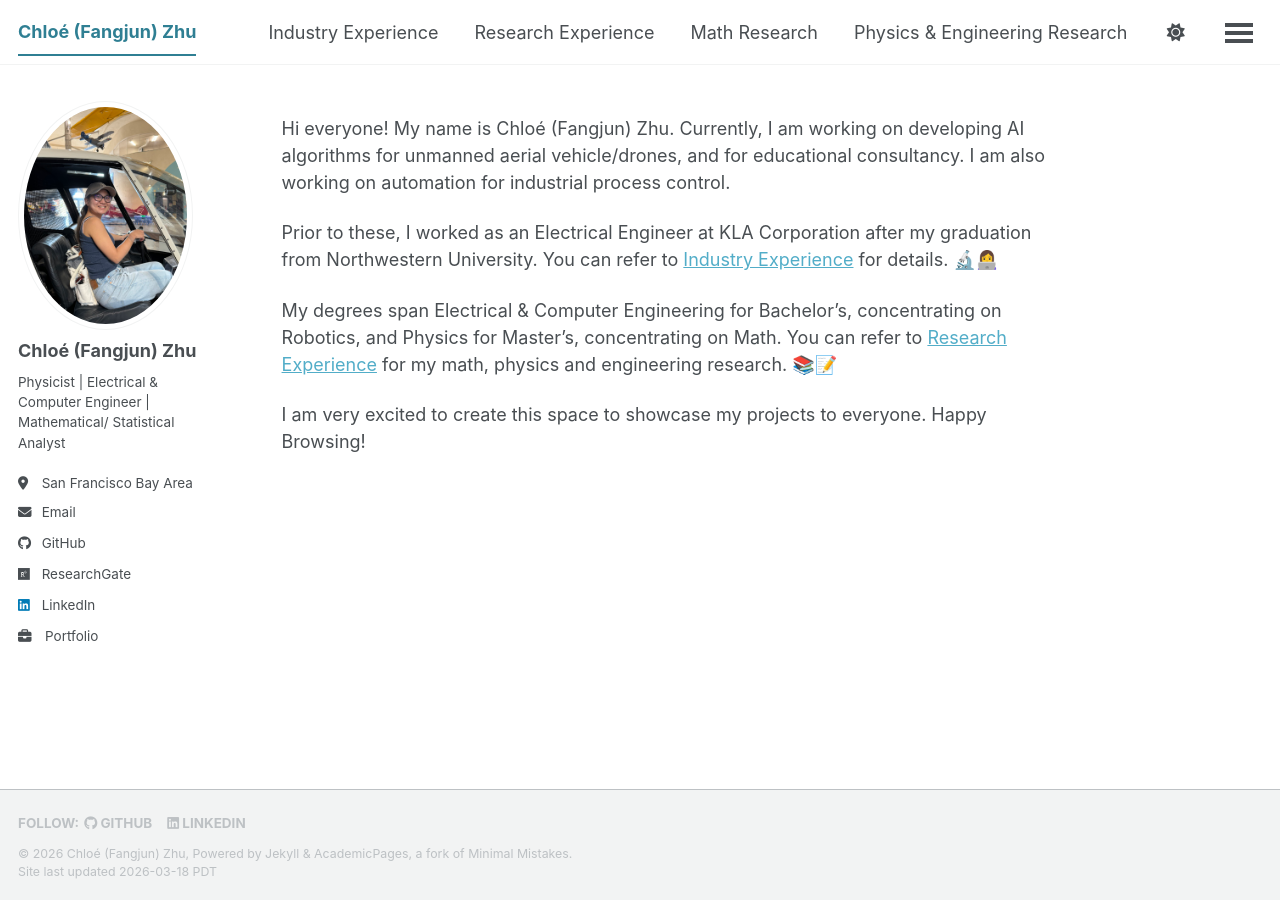
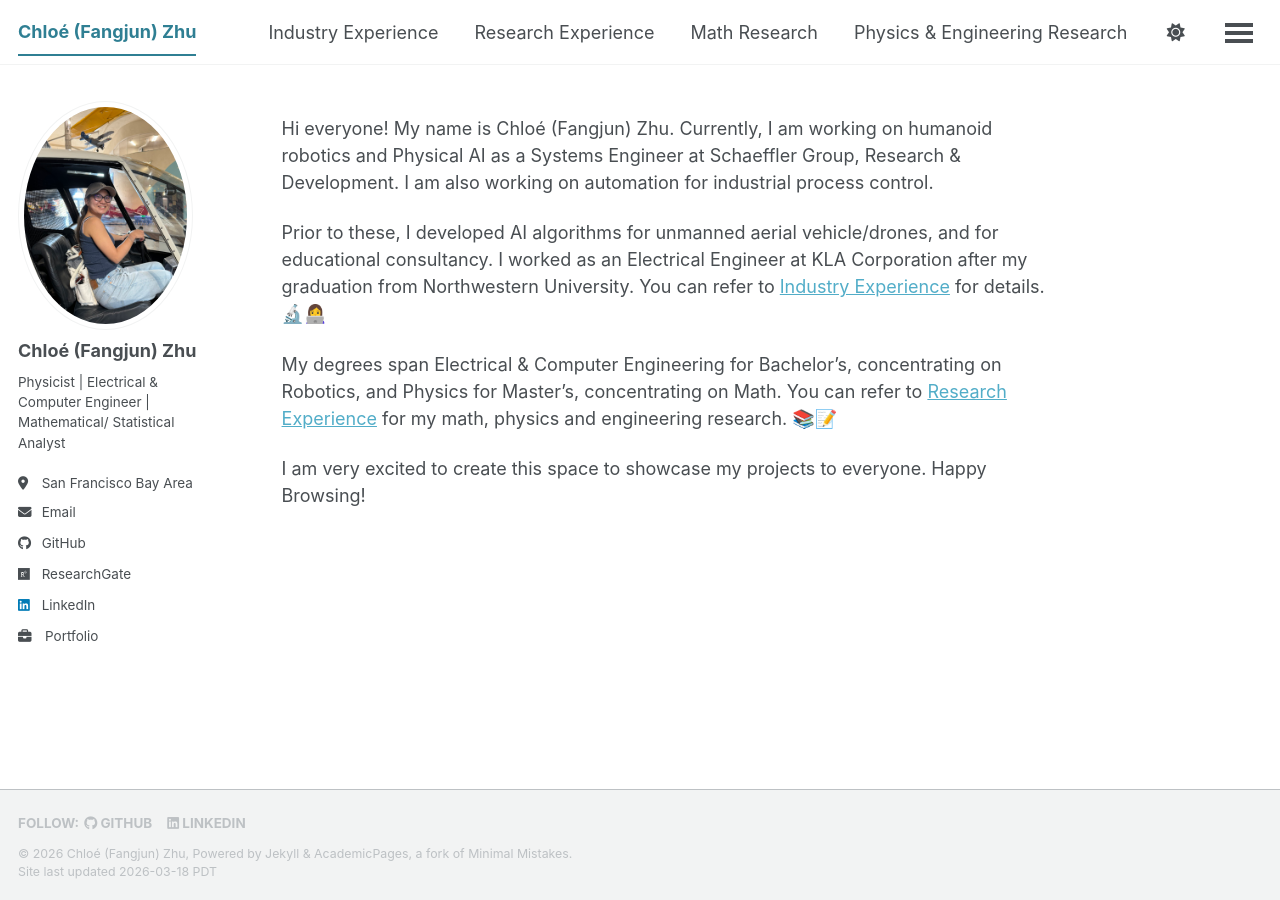
Before and after one commit to ChloeZhu1/ChloeZhu1.github.io, a Jekyll site: the page built from _pages/about.md, in a window 1280 px wide. Built offline with Jekyll 4.4.1, drawn with Linux system fonts in a browser that asks for light colours; a script bundle is joined from its source files by our own code; library files that are not in the unit come from our copies.

Commit message:
Update personal introduction in about page

```diff
--- a/_pages/about.md
+++ b/_pages/about.md
@@ -7,9 +7,9 @@ redirect_from:
   - /about.html
 ---
 
-Hi everyone! My name is Chloé (Fangjun) Zhu. Currently, I am working on developing AI algorithms for unmanned aerial vehicle/drones, and for educational consultancy. I am also working on automation for industrial process control.
+Hi everyone! My name is Chloé (Fangjun) Zhu. Currently, I am working on humanoid robotics and Physical AI as a Systems Engineer at Schaeffler Group, Research & Development. I am also working on automation for industrial process control.
 
-Prior to these, I worked as an Electrical Engineer at KLA Corporation after my graduation from Northwestern University. You can refer to [Industry Experience](/industry-experience/) for details. 🔬👩‍💻
+Prior to these, I developed AI algorithms for unmanned aerial vehicle/drones, and for educational consultancy. I worked as an Electrical Engineer at KLA Corporation after my graduation from Northwestern University. You can refer to [Industry Experience](/industry-experience/) for details. 🔬👩‍💻
 
 My degrees span Electrical & Computer Engineering for Bachelor's, concentrating on Robotics, and Physics for Master's, concentrating on Math. You can refer to [Research Experience](/research-experience/) for my math, physics and engineering research. 📚📝
 
```
